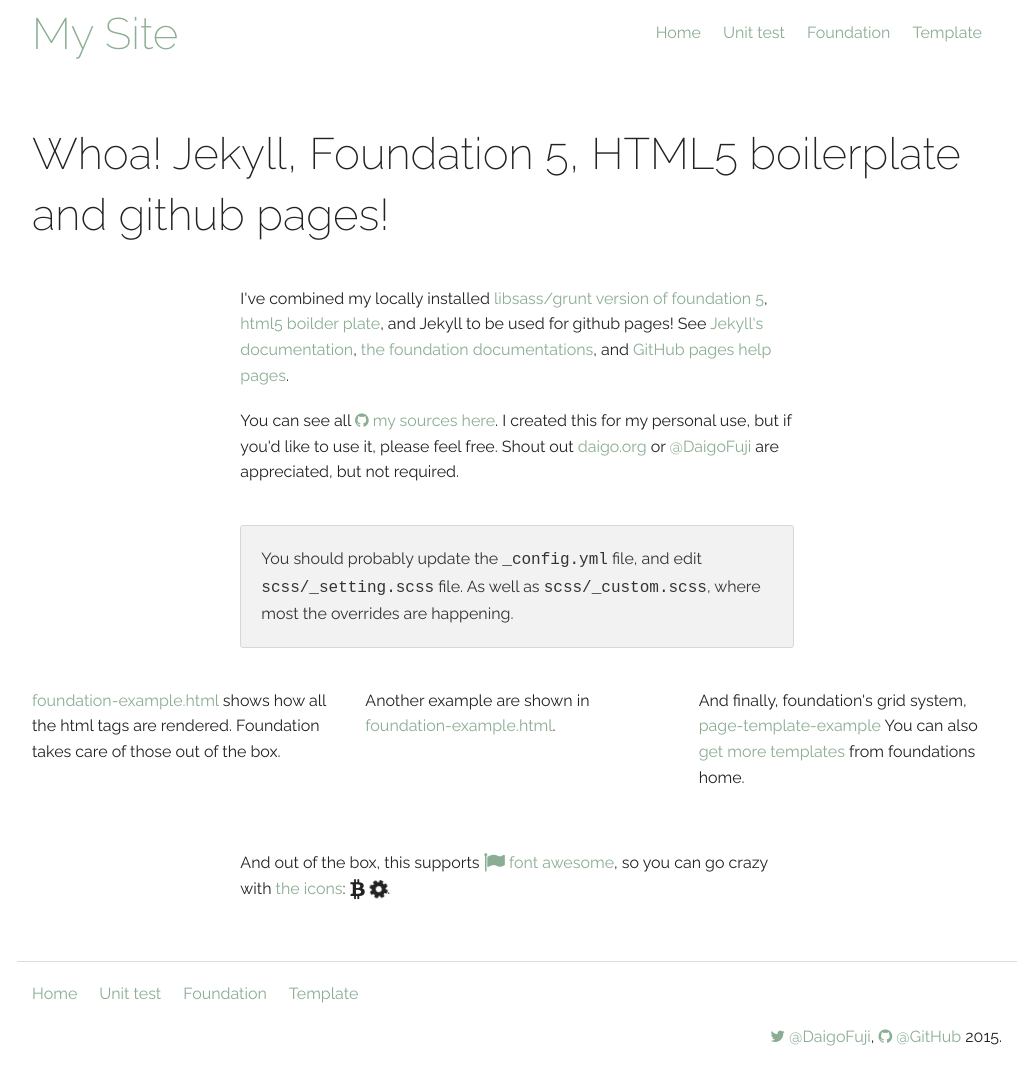
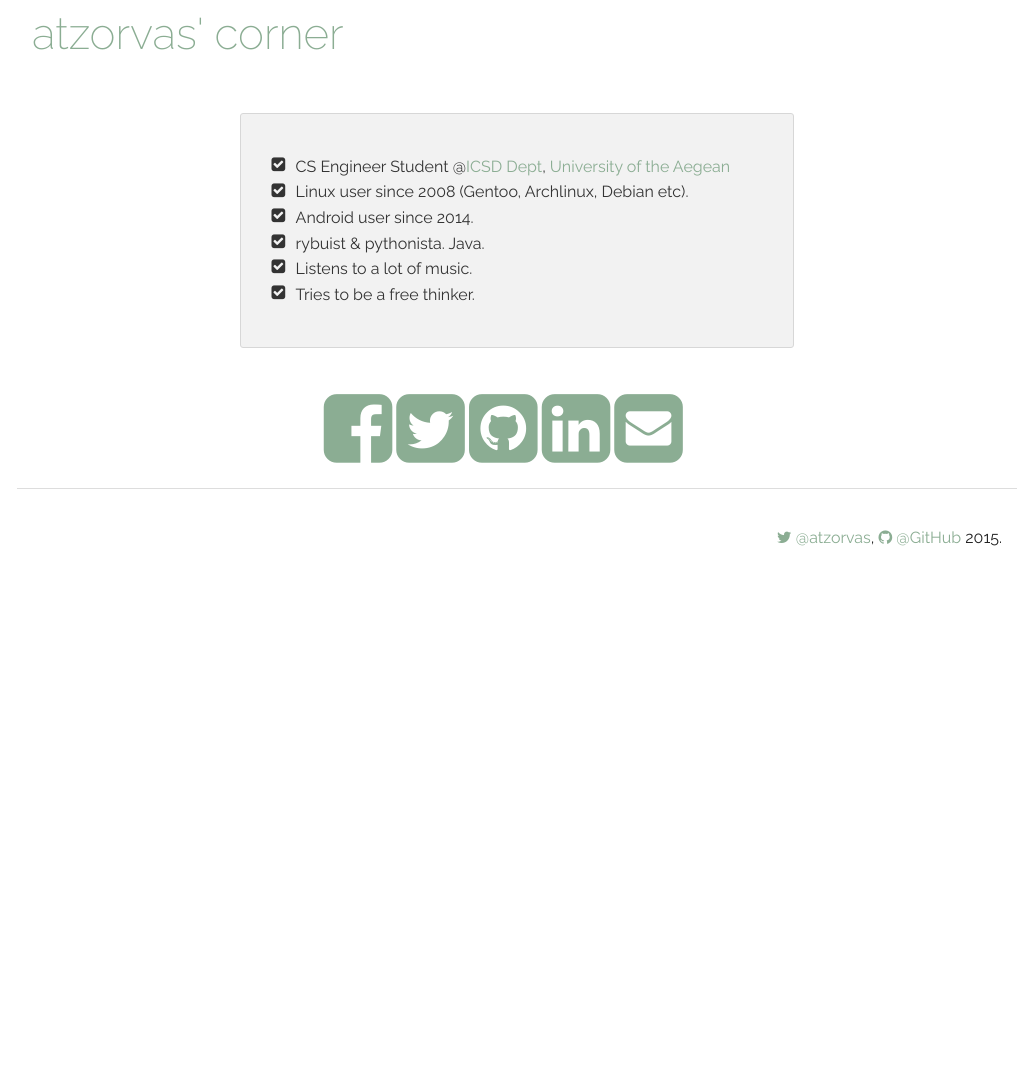
Before and after one commit to daigofuji/jekyll-foundation-5-starter, a Jekyll site: the page built from index.md, in a window 1280 px wide. Shown: the whole page, without its empty margins (123-1155 px from the left). Built offline with Jekyll 4.4.1, drawn with Linux system fonts in a browser that asks for light colours; nearby versions of some CDN libraries; after the commit the page ends 900 px from its top, so only the background shows below that.

Commit message:
remove pages, add basic index

```diff
--- a/_config.yml
+++ b/_config.yml
@@ -1,12 +1,12 @@
-name : Foundation5/github pages/Jykill starter
-brand : My Site
-description : This is the description of my site
-keyword :
-url : http://daigofuji.github.io/jekyll-foundation-5-starter/
-email : daigo@daigofujiwara.com
-twitter : DaigoFuji
-github : DaigoFuji
-author : Daigo Fujiwara
-analytics : UA-8418273-8
+name : /home
+brand : atzorvas' corner
+description : dead for now
+keyword : tzorvas, atzorvas, jekyll, linux, ruby, python
+url : http://tzorvas.com/
+email : antonis@tzorvas.com
+twitter : atzorvas
+github : atzorvas
+author : Antonis Tzorvas
+analytics : UA-40901002-1
 year : 2015
 markdown : kramdown
--- a/_includes/nav.html
+++ b/_includes/nav.html
@@ -1,4 +1,4 @@
-<li><a href="{{ site.url }}">Home</a></li>
+<!-- <li><a href="{{ site.url }}">Home</a></li>
 <li><a href="page-html-unit-test.html">Unit test</a></li>
 <li><a href="page-foundation-example.html">Foundation</a></li>
-<li><a href="page-template-example.html">Template</a></li>
+<li><a href="page-template-example.html">Template</a></li> -->
--- a/_layouts/default.html
+++ b/_layouts/default.html
@@ -13,7 +13,7 @@
     ================================================== -->
     <link href="//fonts.googleapis.com/css?family=Raleway:400,200,700" rel="stylesheet" type="text/css">
     <!-- Fount Awesome -->
-    <link href="//netdna.bootstrapcdn.com/font-awesome/4.0.3/css/font-awesome.css" rel="stylesheet">
+    <link href="//maxcdn.bootstrapcdn.com/font-awesome/4.3.0/css/font-awesome.min.css" rel="stylesheet">
 
     <link rel="stylesheet" href="css/style.css" />
 
--- a/index.md
+++ b/index.md
@@ -1,56 +1,32 @@
 ---
 layout: default
-title: Welcome!
-description: This is my site. Welcome.
-keywords: github pages, Jekyll, foundation 5
+title: antonis
+description: atzorvas' corner on the space
+keywords: tzorvas, atzorvas, github, jekyll
 ---
 
-<h1 class="mvl">Whoa! Jekyll, Foundation 5, HTML5 boilerplate and github pages!</h1>
-
-
 <div class="row">
-	<div class="medium-9 large-7 small-centered column">
-
-		<p class="mbm">I've combined my locally installed <a href="http://foundation.zurb.com/docs/sass.html">libsass/grunt version of foundation 5</a>, <a href="http://html5boilerplate.com/">html5 boilder plate</a>, and Jekyll to be used for github pages! See <a href="http://jekyllrb.com/docs/home/">Jekyll's documentation</a>, <a href="http://foundation.zurb.com/docs/">the foundation documentations</a>, and <a href="https://help.github.com/categories/20/articles">GitHub pages help pages</a>.</p>
-
-		<p class="mbl">You can see all <a href="https://github.com/daigofuji/jekyll-foundation-5-starter/tree/gh-pages"><i class="fa fa-github">
-		</i> my sources here</a>. I created this for my personal use, but if you'd like to use it, please feel free. Shout out <a href="http://daigo.org">daigo.org</a> or <a href="http://twitter.com/DaigoFuji">@DaigoFuji</a> are appreciated, but not required.</p>
-
-		<div class="panel radius mvl">
-			<p>You should probably update the <samp>_config.yml</samp> file, and edit <samp>scss/_setting.scss</samp> file. As well as <samp>scss/_custom.scss</samp>, where most the overrides are happening.</p>
-		</div>
-
-
-
-	</div>
+  <div class="medium-9 large-7 small-centered column">
+    <div class="panel radius mvl">
+      <p><ul class="fa-ul">
+    		<li><i class="fa-li fa fa-check-square"></i>CS Engineer Student @<a href="//www.icsd.aegean.gr/icsd_en">ICSD Dept</a>, <a href="//www.aegean.gr">University of the Aegean</a></li>
+			  <li><i class="fa-li fa fa-check-square"></i>Linux user since 2008 (Gentoo, Archlinux, Debian etc).</li>
+			  <li><i class="fa-li fa fa-check-square"></i>Android user since 2014.</li>
+			  <li><i class="fa-li fa fa-check-square"></i>rybuist & pythonista. Java.</li>
+			  <li><i class="fa-li fa fa-check-square"></i>Listens to a lot of music.</li>
+			  <li><i class="fa-li fa fa-check-square"></i>Tries to be a free thinker.</li>
+			</ul></p>
+    </div>
+  </div>
 </div>
 
 
 <div class="row">
-
-	<div class="large-4 columns">
-		<p><a href="page-html-unit-test.html">foundation-example.html</a> shows how all the html tags are rendered. Foundation takes care of those out of the box.</p>
-	</div>
-
-	<div class="large-4 columns">
-		<p>Another example are shown in <a href="page-foundation-example.html">foundation-example.html</a>. </p>
-	</div>
-
-	<div class="large-4 columns">
-		<p>And finally, foundation's grid system, <a href="page-template-example.html">page-template-example</a> You can also <a href="http://foundation.zurb.com/templates.html">get more templates</a> from foundations home.</p>
-	</div>
-
+  <div class="large-5 small-centered column">
+      <a href="//facebook.com/atzorvas"><i class="fa fa-facebook-square fa-5x"></i></a>
+      <a href="//twitter.com/atzorvas"><i class="fa fa-twitter-square fa-5x"></i></a>
+      <a href="//github.com/atzorvas"><i class="fa fa-github-square fa-5x"></i></a>
+      <a href="//www.linkedin.com/in/atzorvas"><i class="fa fa-linkedin-square fa-5x"></i></a>
+      <a href="mailto:antonis@tzorvas.com"><i class="fa fa-envelope-square fa-5x"></i></a>
+  </div>
 </div>
-
-<div class="row">
-	<div class="medium-9 large-7 small-centered column">
-
-		<p class="mvl">And out of the box, this supports <a href="http://fortawesome.github.io/Font-Awesome/">
-		<i class="fa fa-flag fa-lg">
-		</i>
-		font awesome</a>, so you can go crazy with <a href="http://fortawesome.github.io/Font-Awesome/icons/">the icons</a>: <i class="fa fa-bitcoin fa-lg">
-		</i> <i class="fa fa-cog fa-spin fa-lg">
-		</i>. </p>
-
-	</div>
-</div>
```
Also changed, not shown: page-foundation-example.html (deleted, +0 -148 lines), page-html-unit-test.html (deleted, +0 -267 lines), page-template-example.html (deleted, +0 -139 lines).
